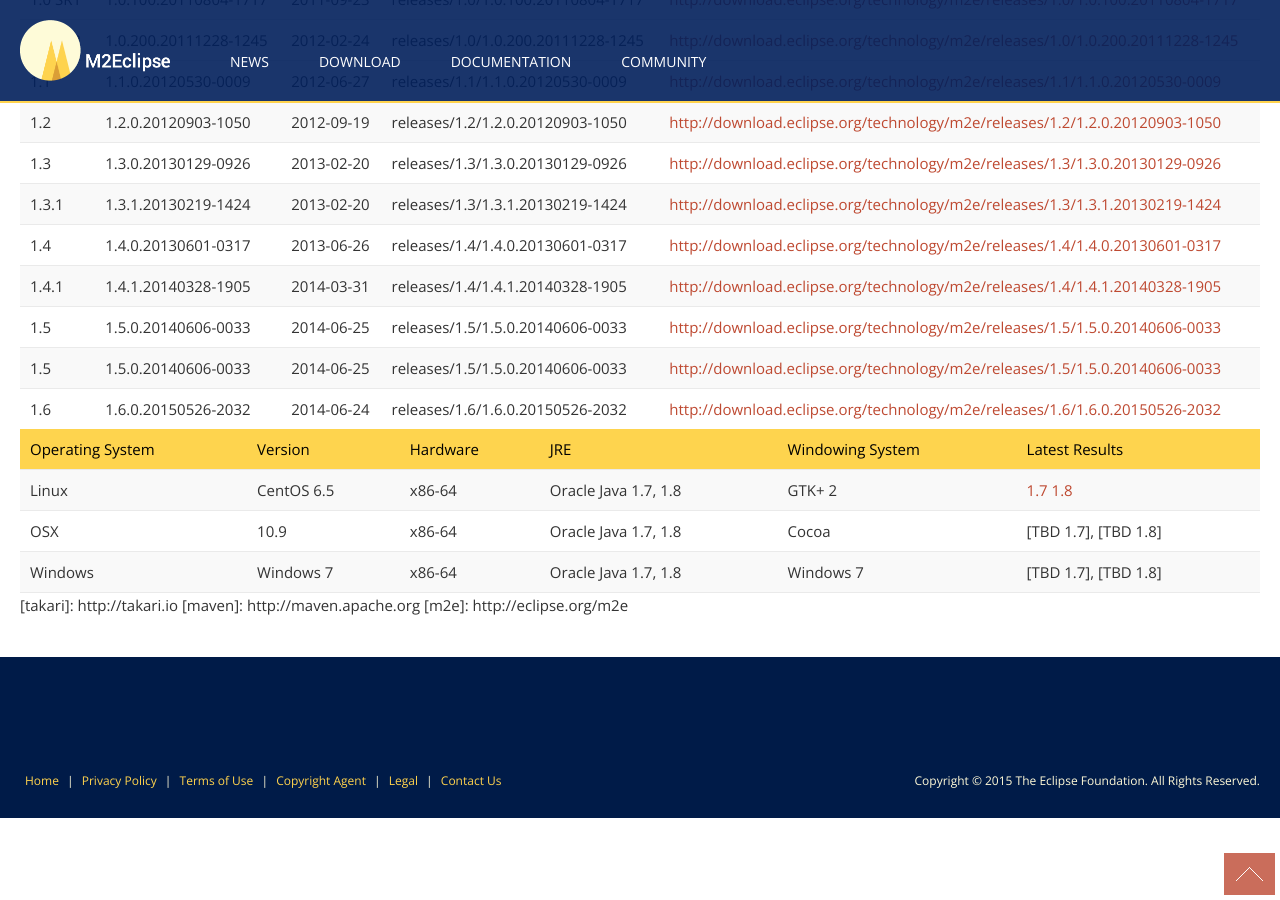
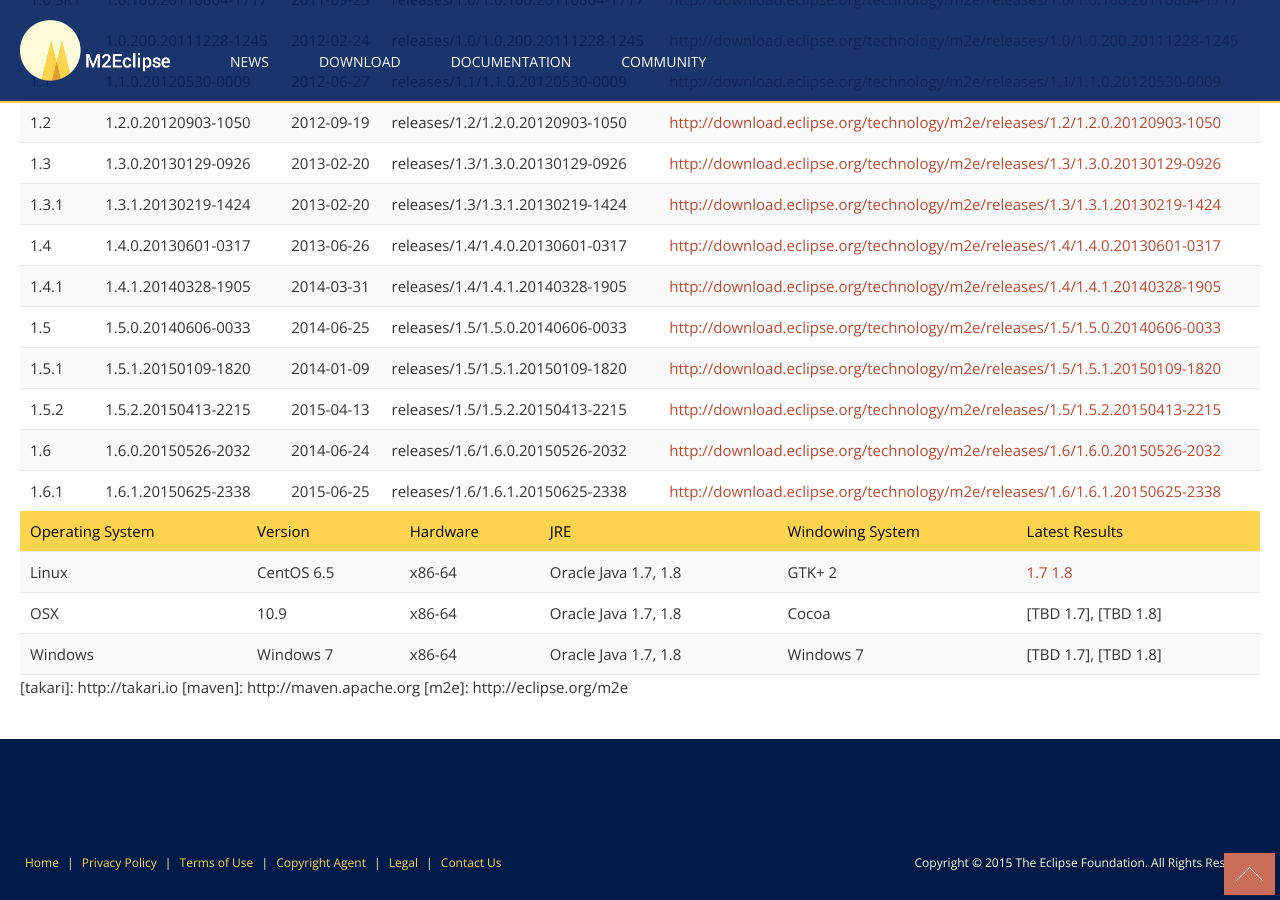
Before and after one commit to takari/m2eclipse-website, a Jekyll site: the page built from m2e-downloads.md, in a window 1280 px wide and 900 px high, scrolled down 1507 px. Built offline with Jekyll 4.4.1, drawn with Linux system fonts in a browser that asks for light colours; some web fonts are replaced; Markdown is read by kramdown in place of the engine named in the settings.

Commit message:
Add download entries for 1.5.1, 1.5.2, 1.6.1

```diff
--- a/m2e-downloads.md
+++ b/m2e-downloads.md
@@ -145,11 +145,18 @@ During release, latest milestone build is \*copied\* to corresponding releases/
       <td><a href="http://download.eclipse.org/technology/m2e/releases/1.5/1.5.0.20140606-0033">http://download.eclipse.org/technology/m2e/releases/1.5/1.5.0.20140606-0033</a></td>
     </tr>
     <tr>
-      <td>1.5</td>
-      <td>1.5.0.20140606-0033</td>
-      <td>2014-06-25</td>
-      <td>releases/1.5/1.5.0.20140606-0033</td>
-      <td><a href="http://download.eclipse.org/technology/m2e/releases/1.5/1.5.0.20140606-0033">http://download.eclipse.org/technology/m2e/releases/1.5/1.5.0.20140606-0033</a></td>
+      <td>1.5.1</td>
+      <td>1.5.1.20150109-1820</td>
+      <td>2014-01-09</td>
+      <td>releases/1.5/1.5.1.20150109-1820</td>
+      <td><a href="http://download.eclipse.org/technology/m2e/releases/1.5/1.5.1.20150109-1820">http://download.eclipse.org/technology/m2e/releases/1.5/1.5.1.20150109-1820</a></td>
+    </tr>
+    <tr>
+      <td>1.5.2</td>
+      <td>1.5.2.20150413-2215</td>
+      <td>2015-04-13</td>
+      <td>releases/1.5/1.5.2.20150413-2215</td>
+      <td><a href="http://download.eclipse.org/technology/m2e/releases/1.5/1.5.2.20150413-2215">http://download.eclipse.org/technology/m2e/releases/1.5/1.5.2.20150413-2215</a></td>
     </tr>
     <tr>
       <td>1.6</td>
@@ -157,6 +164,13 @@ During release, latest milestone build is \*copied\* to corresponding releases/
       <td>2014-06-24</td>
       <td>releases/1.6/1.6.0.20150526-2032</td>
       <td><a href="http://download.eclipse.org/technology/m2e/releases/1.6/1.6.0.20150526-2032">http://download.eclipse.org/technology/m2e/releases/1.6/1.6.0.20150526-2032</a></td>
+    </tr>
+    <tr>
+      <td>1.6.1</td>
+      <td>1.6.1.20150625-2338</td>
+      <td>2015-06-25</td>
+      <td>releases/1.6/1.6.1.20150625-2338</td>
+      <td><a href="http://download.eclipse.org/technology/m2e/releases/1.6/1.6.1.20150625-2338">http://download.eclipse.org/technology/m2e/releases/1.6/1.6.1.20150625-2338</a></td>
     </tr>
   </tbody>
 </table>
```
